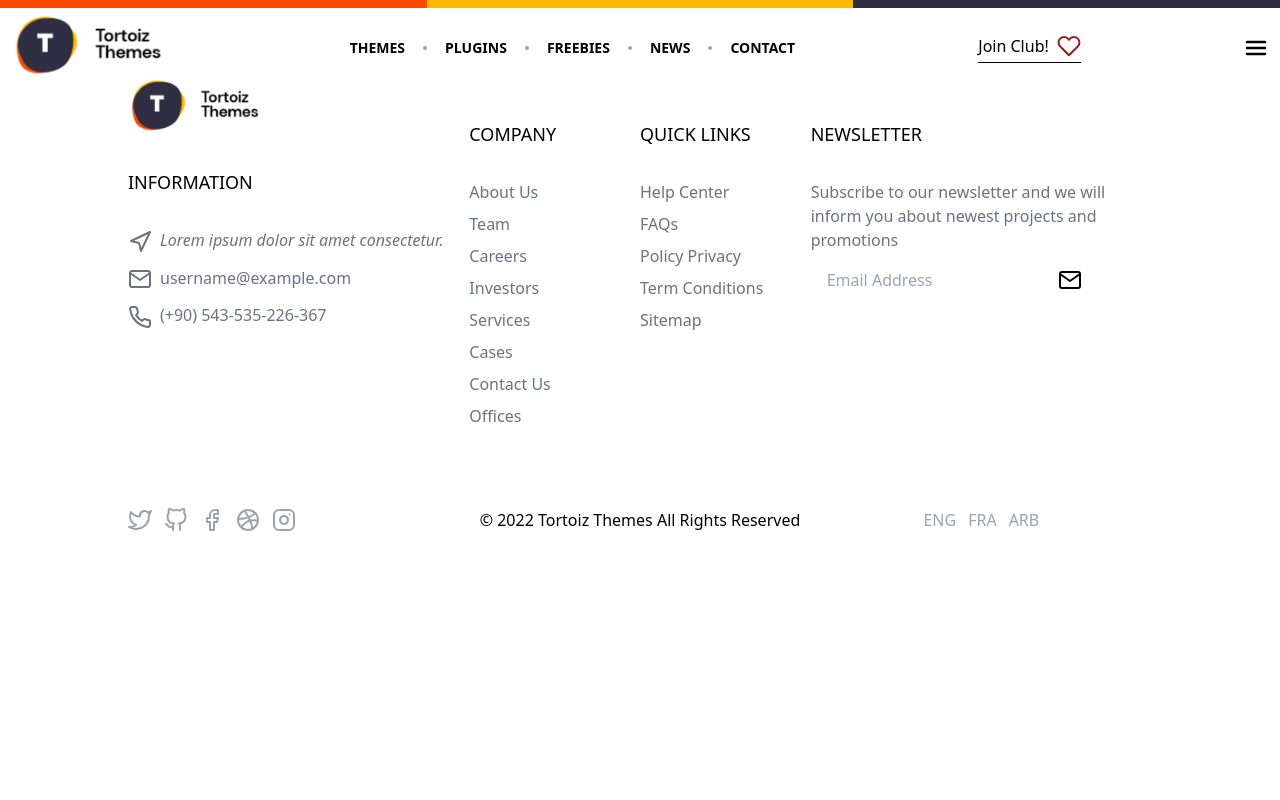
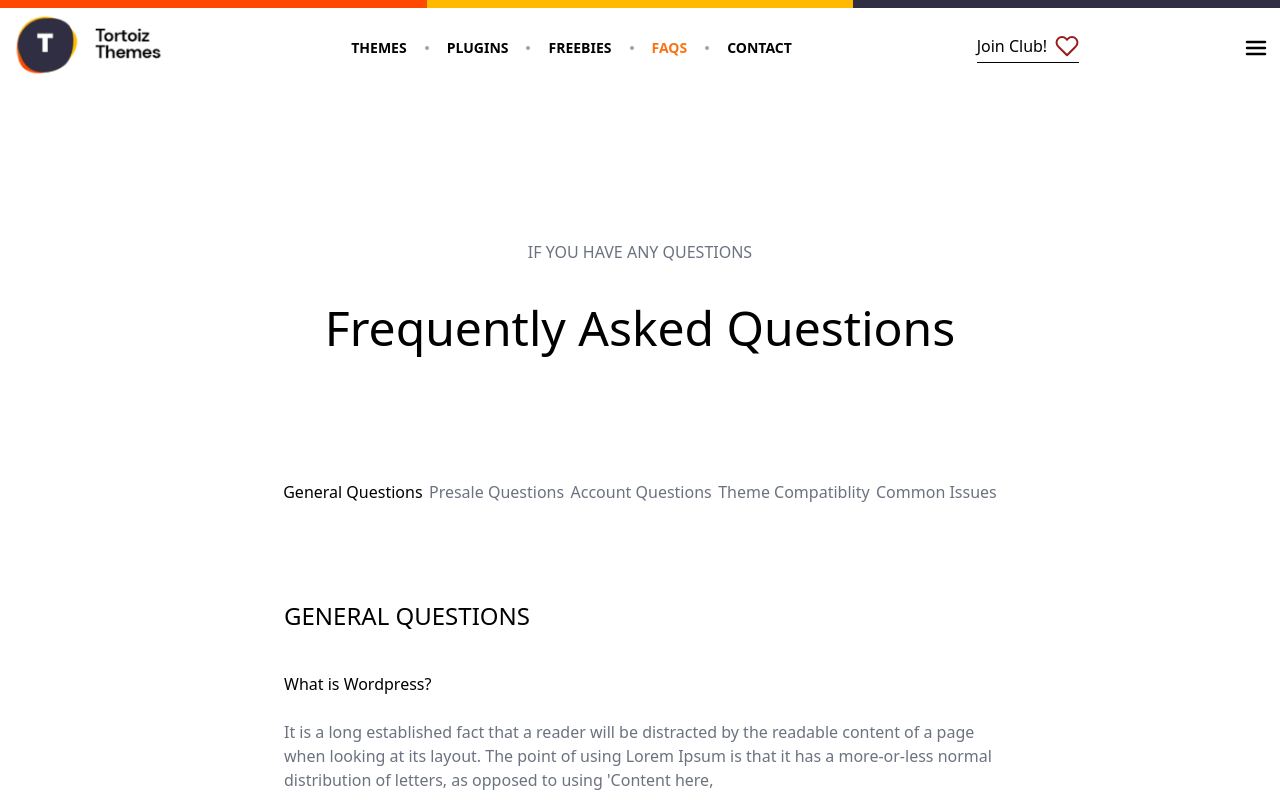
Before and after one commit to AbdoArafh/react-themeshop, a React (Vite) app: page /faqs in a window 1280 px wide. Shown: the top 800 px of the page. Built offline with nearby package versions, Linux system fonts and the light colour scheme.

Commit message:
made the faq patg

```diff
--- a/src/components/navbar.jsx
+++ b/src/components/navbar.jsx
@@ -11,7 +11,7 @@ function NavItem({path, title, last}) {
         <li className="nav-item relative px-5 after:block after:w-1 after:aspect-square after:absolute after:bg-gray-400 after:rounded-full after:-right-0 after:top-[50%] after:-translate-y-[50%] after:translate-x-[50%] last:after:hidden">
             <NavLink
                 className= {
-                        ({isActive}) => `${isActive ? "text-orange-500 " : ""}uppercase`
+                        ({isActive}) => `${isActive ? "text-orange-500 " : ""}uppercase hover:text-orange-500`
                     }
                 to={path}
             >
@@ -34,7 +34,7 @@ export default function Navbar() {
                 <NavItem path="/" title="Themes" />
                 <NavItem path="/plugins" title="Plugins" />
                 <NavItem path="/freebies" title="Freebies" />
-                <NavItem path="/news" title="News" />
+                <NavItem path="/faqs" title="FAQs" />
                 <NavItem path="/contact" title="Contact" last={true}/>
             </ul>
             <a href="#" className="pb-1 border-b border-black flex flex-row items-center gap-2">
--- a/src/main.jsx
+++ b/src/main.jsx
@@ -5,6 +5,7 @@ import Themes from './pages/themes'
 import { BrowserRouter as Router, Routes, Route} from 'react-router-dom'
 import Navbar from './components/navbar'
 import Footer from './components/footer'
+import FAQs from './pages/FAQs/index.jsx'
 
 ReactDOM.render(
   <React.StrictMode>
@@ -12,7 +13,7 @@ ReactDOM.render(
       <Navbar />
       <Routes>
         <Route index element={<Themes />} />
-        <Route path="/plugins" element={<h1>Plugins</h1>}/>
+        <Route path="/faqs" element={<FAQs />}/>
       </Routes>
       <Footer />
     </Router>
--- /dev/null
+++ b/src/pages/FAQs/index.jsx
@@ -0,0 +1,56 @@
+import questions from './questions.json'
+import { useState } from 'react'
+import Question from './question'
+
+export default function FAQs() {
+  const questionsGenres = Object.keys(questions);
+  const [chosenGenre, setChosenGenre] = useState(questionsGenres[0]);
+
+  const handleFilter = (event) => {
+    event.preventDefault();
+    const {target : el} = event;
+    if (el.dataset.genre)
+      setChosenGenre(el.dataset.genre)
+  }
+
+  return (
+    <div className="faqs my-40 container mx-auto">
+        <div className="thin-container w-[100%] max-w-[720px] mx-auto">
+          <h3 className="text-center uppercase text-gray-500 ">If you have any questions</h3>
+          <h1 className="text-center text-5xl mt-10 mb-32 font-medium">Frequently Asked Questions</h1>
+          <ul className="filters flex flex-row justify-around text-gray-500">
+            {questionsGenres.map(
+              (genre, i) => (
+                <li
+                  key={i.toString()}
+                  data-genre={genre}
+                  className={"hover:text-black select-none cursor-pointer transition-colors" + (chosenGenre === genre ? " text-black" :  "")}
+                  onClick={handleFilter}>
+                  {genre}
+                </li>
+              )
+            )}
+          </ul>
+          <div className="questions mt-24 mx-1">
+            <h1 className="title uppercase text-2xl font-normal mb-10">
+                {chosenGenre}
+            </h1>
+            {questions[chosenGenre].map(
+              question => <Question question={question.question} answer={question.answer} />
+            )}
+          </div>
+          <h1 className="contact-us mt-32 mb-48 text-center text-3xl">
+            We're here to help!
+            <a href="#" className="ml-2 underline text-orange-500 hover:no-underline"> Contact Us</a>
+          </h1>
+        </div>
+        <div className="newsletter">
+          <form className="flex flex-row justify-between">
+            <label htmlFor="email" className="uppercase">Subscribe to our news letter and get 10% of your purchase</label>
+            <input type="email" name="email" id="email" autoComplete="no" placeholder="Your email address" className="outline-none" />
+            <button type="submit" className="uppercase text-white bg-gray-900 py-1 px-4 font-medium hover:brightness-125">Subscribe</button>
+          </form>
+        </div>
+    </div>
+  )
+}
--- /dev/null
+++ b/src/pages/FAQs/question.jsx
@@ -0,0 +1,12 @@
+export default function Question({question, answer}) {
+  return (
+    <div className="question-wrapper mb-20">
+        <h3 className="question mb-6">
+            {question}
+        </h3>
+        <p className="answer">
+            {answer}
+        </p>
+    </div>
+  )
+}
--- /dev/null
+++ b/src/pages/FAQs/questions.json
@@ -0,0 +1,40 @@
+{
+    "General Questions": [
+        {
+            "question": "What is Wordpress?",
+            "answer": "It is a long established fact that a reader will be distracted by the readable content of a page when looking at its layout. The point of using Lorem Ipsum is that it has a more-or-less normal distribution of letters, as opposed to using 'Content here,"
+        },
+        {
+            "question": "What is Wordpress?",
+            "answer": "It is a long established fact that a reader will be distracted by the readable content of a page when looking at its layout. The point of using Lorem Ipsum is that it has a more-or-less normal distribution of letters, as opposed to using 'Content here,"
+        },
+        {
+            "question": "What is Wordpress?",
+            "answer": "It is a long established fact that a reader will be distracted by the readable content of a page when looking at its layout. The point of using Lorem Ipsum is that it has a more-or-less normal distribution of letters, as opposed to using 'Content here,"
+        },
+        {
+            "question": "What is Wordpress?",
+            "answer": "It is a long established fact that a reader will be distracted by the readable content of a page when looking at its layout. The point of using Lorem Ipsum is that it has a more-or-less normal distribution of letters, as opposed to using 'Content here,"
+        },
+        {
+            "question": "What is Wordpress?",
+            "answer": "It is a long established fact that a reader will be distracted by the readable content of a page when looking at its layout. The point of using Lorem Ipsum is that it has a more-or-less normal distribution of letters, as opposed to using 'Content here,"
+        },
+        {
+            "question": "What is Wordpress?",
+            "answer": "It is a long established fact that a reader will be distracted by the readable content of a page when looking at its layout. The point of using Lorem Ipsum is that it has a more-or-less normal distribution of letters, as opposed to using 'Content here,"
+        },
+        {
+            "question": "What is Wordpress?",
+            "answer": "It is a long established fact that a reader will be distracted by the readable content of a page when looking at its layout. The point of using Lorem Ipsum is that it has a more-or-less normal distribution of letters, as opposed to using 'Content here,"
+        },
+        {
+            "question": "What is Wordpress?",
+            "answer": "It is a long established fact that a reader will be distracted by the readable content of a page when looking at its layout. The point of using Lorem Ipsum is that it has a more-or-less normal distribution of letters, as opposed to using 'Content here,"
+        }
+    ],
+    "Presale Questions": [],
+    "Account Questions": [],
+    "Theme Compatiblity": [],
+    "Common Issues": []
+}
--- a/src/pages/themes.jsx
+++ b/src/pages/themes.jsx
@@ -212,7 +212,8 @@ function SeperatedHeaderTitle({titles}) {
 
 function Product({key}) {
     return (
-        <a href="#" key={key} className="product relative group flex flex-col gap-5">
+        <div className="product">
+            <a href="#" key={key} className="relative group flex flex-col gap-5">
                 <img src="https://via.placeholder.com/400x300.png" alt="placeholder image" className="object-cover w-[100%]" />
                 <div className="type text-sm text-orange-500">HTML</div>
                 <div className="name text-2xl font-medium group-hover:underline">
@@ -221,6 +222,7 @@ function Product({key}) {
                 <p className="description">
                     Lorem ipsum dolor sit amet consectetur, adipisicing elit. Voluptas impedit ratione repudiandae rem ea
                 </p>
+            </a>
             <div className="buy flex flex-row justify-between mt-4">
                 <a href="#" className="view-demo hover:text-orange-500 font-medium" target="_blank">
                     View Demo
@@ -229,7 +231,7 @@ function Product({key}) {
                     49$
                 </div>
             </div>
-        </a>
+        </div>
     )
 }
 
@@ -248,7 +250,7 @@ function LatestProducts() {
                     )
                 )}
             </ul>
-            <div className="products grid grid-cols-3 gap-10">
+            <div className="products grid lg:grid-cols-3 sm:grid-cols-2 gap-10">
                 {Array.from(Array(9)).map(
                     (_, i) => <Product key={i.toString()} />
                 )}
```
Lines whose indentation alone changed are shown as unchanged.
